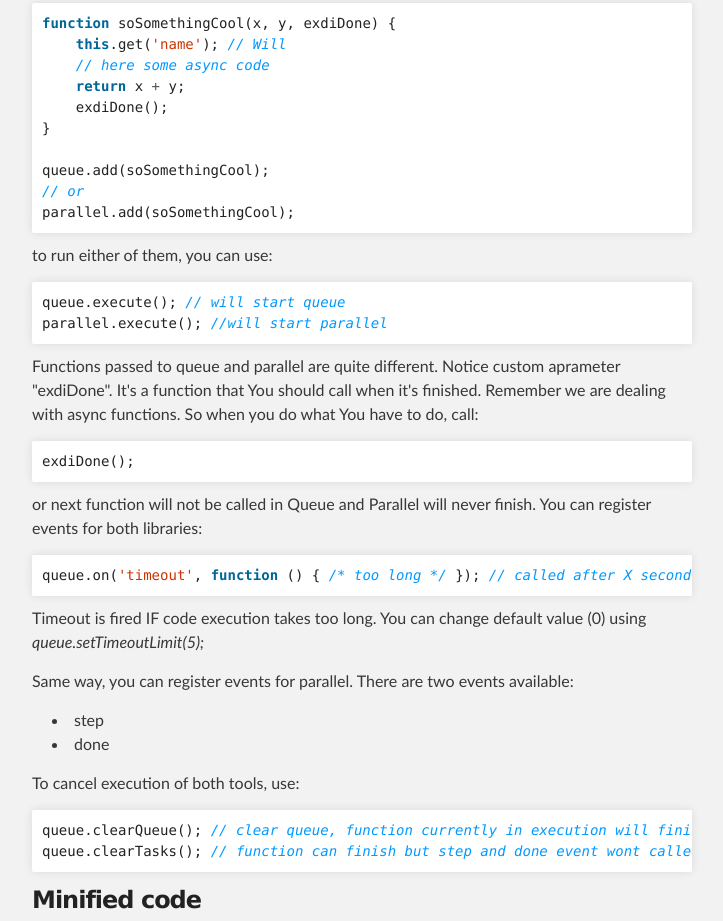
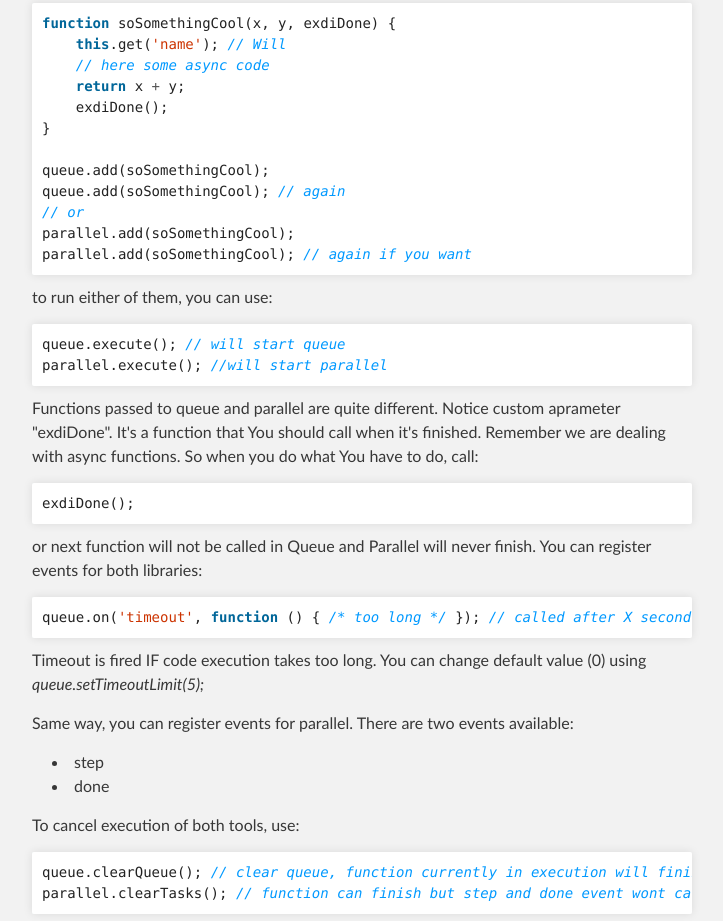
Before and after one commit to dariuszp/exdi, a plain HTML site: page index.html in a window 1280 px wide. Shown: the part 4174-5095 px from the top of the page, without its empty margins (288-1011 px from the left). Drawn offline with Linux system fonts and the light colour scheme.

```diff
--- a/index.html
+++ b/index.html
@@ -212,8 +212,10 @@
 <span class="p">}</span>
 
 <span class="nx">queue</span><span class="p">.</span><span class="nx">add</span><span class="p">(</span><span class="nx">soSomethingCool</span><span class="p">);</span>
+<span class="nx">queue</span><span class="p">.</span><span class="nx">add</span><span class="p">(</span><span class="nx">soSomethingCool</span><span class="p">);</span> <span class="c1">// again</span>
 <span class="c1">// or</span>
 <span class="nx">parallel</span><span class="p">.</span><span class="nx">add</span><span class="p">(</span><span class="nx">soSomethingCool</span><span class="p">);</span>
+<span class="nx">parallel</span><span class="p">.</span><span class="nx">add</span><span class="p">(</span><span class="nx">soSomethingCool</span><span class="p">);</span> <span class="c1">// again if you want</span>
 </pre></div>
 
 <p>to run either of them, you can use:</p>
@@ -244,7 +246,7 @@
 </ul><p>To cancel execution of both tools, use:</p>
 
 <div class="highlight highlight-JavaScript"><pre><span class="nx">queue</span><span class="p">.</span><span class="nx">clearQueue</span><span class="p">();</span> <span class="c1">// clear queue, function currently in execution will finish but next one will not be fired</span>
-<span class="nx">queue</span><span class="p">.</span><span class="nx">clearTasks</span><span class="p">();</span> <span class="c1">// function can finish but step and done event wont called</span>
+<span class="nx">parallel</span><span class="p">.</span><span class="nx">clearTasks</span><span class="p">();</span> <span class="c1">// function can finish but step and done event wont called</span>
 </pre></div>
 
 <h3>
```
Also changed, not shown: params.json (+1 -1 lines).
